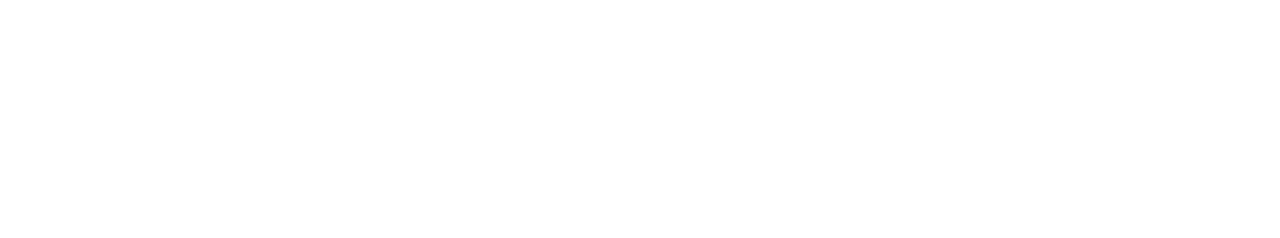
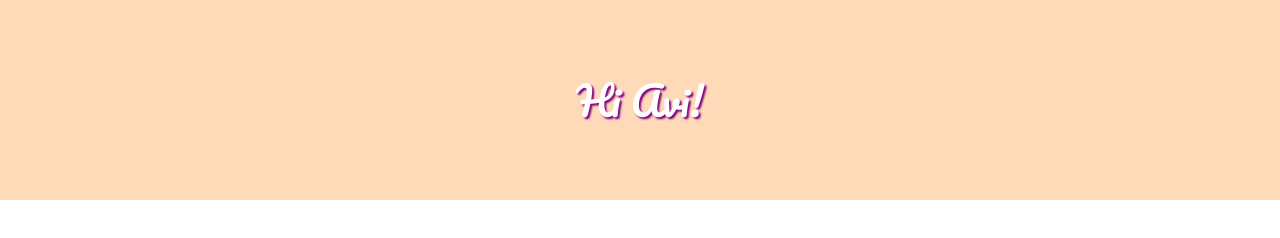
Before and after one commit to avicwo/frontend-2019-mid-curse-test, a plain HTML site: page index.html in a window 1280 px wide. Drawn offline with Linux system fonts and the light colour scheme.

Commit message:
student contributer initial commit

```diff
--- a/index.html
+++ b/index.html
@@ -6,9 +6,11 @@
     <meta http-equiv="X-UA-Compatible" content="ie=edge">
     <title>Document</title>
     <link rel="stylesheet" href="style.css">
-
+    <link href="https://fonts.googleapis.com/css?family=Pacifico&display=swap" rel="stylesheet">
 </head>
 <body>
-
+    <div class="student-contributer">
+            <p>Hi Avi!</p>
+    </div>
 </body>
 </html>
--- a/style.css
+++ b/style.css
@@ -0,0 +1,26 @@
+*{
+    box-sizing: border-box;
+}
+
+body {
+    margin: 0;
+    padding: 0;
+}
+
+.student-contributer {
+    background-color: peachpuff;
+    width:100%;
+    margin:0 auto;
+    height:200px;
+    text-align: center;
+}
+
+.student-contributer > p {
+    margin: 0;
+    padding: 0;
+    font-family: 'Pacifico', cursive;
+    font-size: 40px;
+    color:white;
+    line-height: 200px;
+    text-shadow: 2px 2px 2px purple;
+}
```
